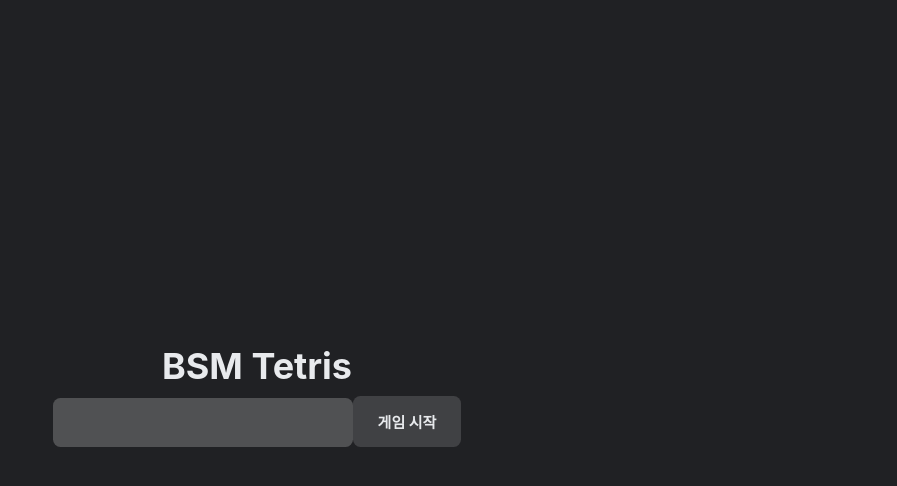
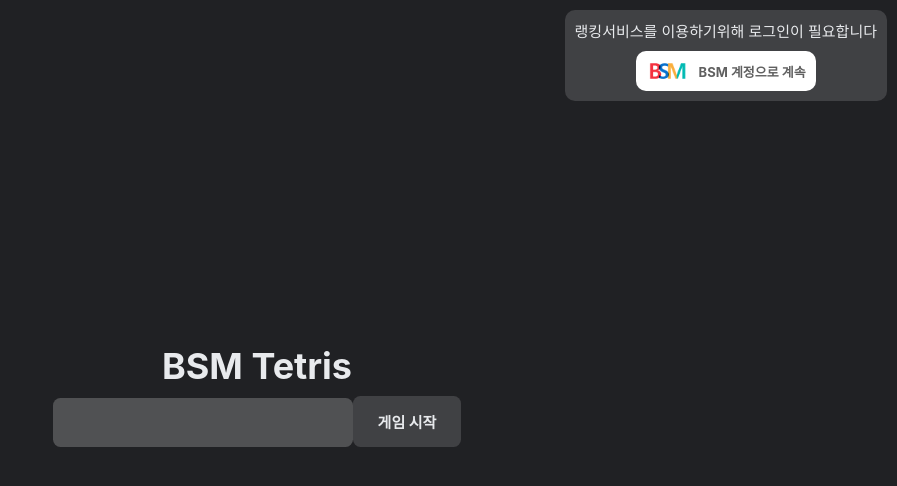
Before and after one commit to leehj050211/BSM-Tetris-Frontend, a React (Create React App) app: page / in a window 1280 px wide. Shown: the top 486 px of the page, without its empty margins (383-1280 px from the left). Built offline with nearby package versions, Linux system fonts and the light colour scheme; no server answers.

Commit message:
Add: OAuth 로그인, 내 랭킹 기록 보기

```diff
--- a/package.json
+++ b/package.json
@@ -10,6 +10,8 @@
     "@types/node": "^16.11.39",
     "@types/react": "^18.0.12",
     "@types/react-dom": "^18.0.5",
+    "axios": "^0.27.2",
+    "http-proxy-middleware": "^2.0.6",
     "react": "^18.1.0",
     "react-dom": "^18.1.0",
     "react-router-dom": "^6.3.0",
--- a/public/index.html
+++ b/public/index.html
@@ -1,5 +1,5 @@
 <!DOCTYPE html>
-<html lang="en">
+<html lang="ko">
   <head>
     <meta charset="utf-8" />
     <link rel="icon" href="%PUBLIC_URL%/favicon.ico" />
--- a/src/App.css
+++ b/src/App.css
@@ -68,6 +68,10 @@
   font-size: 1.5rem;
 }
 
+a {
+    text-decoration: none;
+}
+
 button {
     width: auto;
     color: var(--text);
--- a/src/components/game/game.tsx
+++ b/src/components/game/game.tsx
@@ -53,8 +53,8 @@
                 tick: data.tick
             });
 
-            const users = data.users.filter((username: string) => username !== props.username);
-            setPlayerListEl(() => users.map((username: string, i: number) => {
+            const players = data.players.filter((username: string) => username !== props.username);
+            setPlayerListEl(() => players.map((username: string, i: number) => {
                 const newCanvasRef = React.createRef<HTMLCanvasElement>();
                 canvasRefs.current[i+1] = newCanvasRef;
                 setPlayerCanvasRef(prev => {
@@ -90,7 +90,7 @@
             }, 1);
         });
 
-        socket.on('user:exit', username => {
+        socket.on('player:exit', (username: string) => {
             setPlayerListEl(prev => prev.filter(player => player.key != username));
             setPlayerCanvasRef(prev => {
                 delete prev[username];
@@ -99,7 +99,7 @@
             game.userExit(username);
         });
 
-        socket.on('game:start', data => {
+        socket.on('game:start', () => {
             setStart(() => true);
         });
 
--- a/src/components/game/main.tsx
+++ b/src/components/game/main.tsx
@@ -5,24 +5,39 @@
 import Match from "./match";
 import Game from "./game";
 
-const socket = io('http://localhost:3000', {
+const socket = io('/', {
     transports: ['websocket']
 });
 
 const GameMain: React.FC = () => {
     const [pageMode, setPageMode] = React.useState<string>('title');
+    const [isLogin, setIsLogin] = React.useState<boolean>(false);
     const [username, setUsername] = React.useState<string>('');
 
     const rederPage = (pageMode: string): JSX.Element => {
         switch (pageMode) {
             case 'title': {
-                return (<TitleScreen socket={socket} setUsername={setUsername} setPageMode={setPageMode} />)
+                return (<TitleScreen
+                            socket={socket}
+                            isLogin={isLogin}
+                            setIsLogin={setIsLogin}
+                            setUsername={setUsername}
+                            setPageMode={setPageMode}
+                        />);
             }
             case 'match': {
-                return (<Match socket={socket} username={username} setPageMode={setPageMode} />)
+                return (<Match
+                            socket={socket}
+                            username={username}
+                            setPageMode={setPageMode}
+                        />);
             }
             case 'game': {
-                return (<Game socket={socket} username={username} setUsername={setUsername} />)
+                return (<Game
+                            socket={socket}
+                            username={username}
+                            setUsername={setUsername}
+                        />);
             }
             default: {
                 return (<h1>Error: Page Error</h1>);
--- a/src/components/game/match.tsx
+++ b/src/components/game/match.tsx
@@ -14,10 +14,10 @@
     const [users, setUsers] = React.useState<User[]>([]);
     const [roomInfo, setRoomInfo] = React.useState<{
         roomId: string,
-        maxUsers: number
+        maxPlayers: number
     }>({
         roomId: '',
-        maxUsers: 0
+        maxPlayers: 0
     });
     const [ready, setReady] = React.useState<boolean>(false);
     const [playerListEl, setPlayerListEl] = React.useState<JSX.Element[]>([]);
@@ -34,19 +34,19 @@
         socket.on('room:info', data => {
             setRoomInfo({
                 roomId: data.roomId,
-                maxUsers: data.maxUsers
+                maxPlayers: data.maxPlayers
             });
-            setUsers(data.users.map((user: string) => ({username: user})));
+            setUsers(data.players.map((user: string) => ({username: user})));
         });
 
-        socket.on('room:user-join', username => {
+        socket.on('room:player-join', username => {
             setUsers((prev) => [
                 ...prev,
                 {username}
             ]);
         });
 
-        socket.on('user:exit', username => {
+        socket.on('player:exit', username => {
             setUsers((prev) => {
                 prev = prev.filter(user => user.username != username);
                 return prev;
@@ -71,7 +71,7 @@
     return (
         <div className="match">
             <div className="match--stat-box">
-                <h4>{ready? '잠시 후 게임이 시작됩니다.': '플레이어를 기다리는 중...'} ({users.length}/{roomInfo.maxUsers})</h4>
+                <h4>{ready? '잠시 후 게임이 시작됩니다.': '플레이어를 기다리는 중...'} ({users.length}/{roomInfo.maxPlayers})</h4>
             </div>
             <ul className="match--player-list">
                 {playerListEl}
--- a/src/components/game/title-screen.tsx
+++ b/src/components/game/title-screen.tsx
@@ -1,20 +1,37 @@
 import React from "react";
 import { Socket } from "socket.io-client";
+import axios, { AxiosPromise, AxiosError } from 'axios';
+import { ViewRankingType } from "../../types/view-ranking";
 
 interface PropsType {
     socket: Socket,
+    isLogin: boolean,
+    setIsLogin: React.Dispatch<React.SetStateAction<boolean>>,
     setPageMode: React.Dispatch<React.SetStateAction<string>>,
     setUsername: React.Dispatch<React.SetStateAction<string>>
 }
 
 const TitleScreen: React.FC<PropsType> = (props: PropsType) => {
-    const { socket, setPageMode, setUsername } = props;
+    const { socket, isLogin, setIsLogin, setPageMode, setUsername } = props;
     const inputRef = React.useRef<HTMLInputElement>(null);
+    const [myRanking, setMyRanking] = React.useState<ViewRankingType>();
 
     React.useEffect(() => {
         init();
     }, []);
     const init = () => {
+        (async () => {
+            try {
+                setMyRanking((await getMyRanking()).data);
+                setIsLogin(true);
+            } catch (error) {
+                if (error instanceof AxiosError && error.response?.status == 401) {
+                    setIsLogin(false);
+                }
+            }
+        })();
+
+
         socket.on('error', data => {
             if (data == 'Existing username') {
                 return alert('해당 닉네임의 유저가 이미 있습니다.');
@@ -23,18 +40,39 @@
         });
     }
 
+    const getMyRanking = (): AxiosPromise<ViewRankingType> => {
+        return axios.get('/api/ranking/my', {withCredentials: true});
+    }
+
     const confirmUsername = (event: React.FormEvent<HTMLFormElement>) => {
         event.preventDefault();
         const username = inputRef.current?.value;
         if (typeof username == 'undefined') {
             return alert('닉네임 설정 중에 문제가 발생하였습니다.');
         }
-        setUsername(() => username);
         socket.emit('join', {username: username});
 
-        socket.on('room:join', () => {
+        socket.on('room:join', (data: {username: string}) => {
+            setUsername(() => data.username);
             setPageMode('match');
         });
+    }
+
+    const getMyRankingEl = (): JSX.Element => {
+        if (myRanking?.rank) {
+            return (
+                <div>
+                    <p>{myRanking?.rank}위 {myRanking?.nickname}</p>
+                    <p>Tick: {myRanking?.tick} Level: {myRanking?.level}</p>
+                </div>
+            );
+        } else {
+            return (
+                <div>
+                    <p>랭킹 기록이 없습니다</p>
+                </div>
+            );
+        }
     }
 
     return (
@@ -50,6 +88,17 @@
                 />
                 <button>게임 시작</button>
             </form>
+            <div className="my-rank">{
+                isLogin?
+                getMyRankingEl():
+                (<div>
+                    <p>랭킹서비스를 이용하기위해 로그인이 필요합니다</p>
+                    <a className="oauth-bsm" href="https://bssm.kro.kr/oauth/login?clientId=e2ea87b3&redirectURI=https://tetris.bssm.kro.kr/api/user/oauth/bsm">
+                        <img src="/images/bsm-icon.png" alt="bsm-icon"/>
+                        <span>BSM 계정으로 계속</span>
+                    </a>
+                </div>)
+            }</div>
         </div>
     );
 }
--- a/src/styles/game/game.css
+++ b/src/styles/game/game.css
@@ -97,7 +97,6 @@
 .game--player-list {
     max-width: 400px;
     display: grid;
-    direction: rtl;
     grid-template-columns: repeat(auto-fill, minmax(15rem, 1fr));
     gap: 1rem;
 }
--- a/src/styles/game/main.css
+++ b/src/styles/game/main.css
@@ -4,3 +4,35 @@
     justify-content: center;
     align-items: center;
 }
+
+.my-rank {
+    position: fixed;
+    z-index: 1;
+    top: 1rem;
+    right: 1rem;
+    padding: 1rem;
+    background-color: var(--level-2);
+    border-radius: 1rem;
+}
+
+.oauth-bsm {
+    display: inline-flex;
+    justify-content: center;
+    align-items: center;
+    gap: 1rem;
+    margin-top: 1rem;
+    padding: .5rem 1rem;
+    color: rgb(96, 96, 96);
+    background-color: white;
+    border-radius: 1rem;
+}
+
+.oauth-bsm img {
+    height: 30px;
+    padding: .5rem 0;
+}
+
+.oauth-bsm span {
+    font-size: 1.3rem;
+    font-weight: bold;
+}
--- /dev/null
+++ b/src/types/view-ranking.ts
@@ -0,0 +1,8 @@
+export interface ViewRankingType {
+    usercode: number;
+    nickname: string;
+    tick: number;
+    level: number;
+    date: Date;
+    rank?: number;
+}
```
Also changed, not shown: src/setupProxy.js (added, +11 -0 lines), public/images/bsm-icon.png (added), 1 other file (tests, documents, lock files or other folders).
